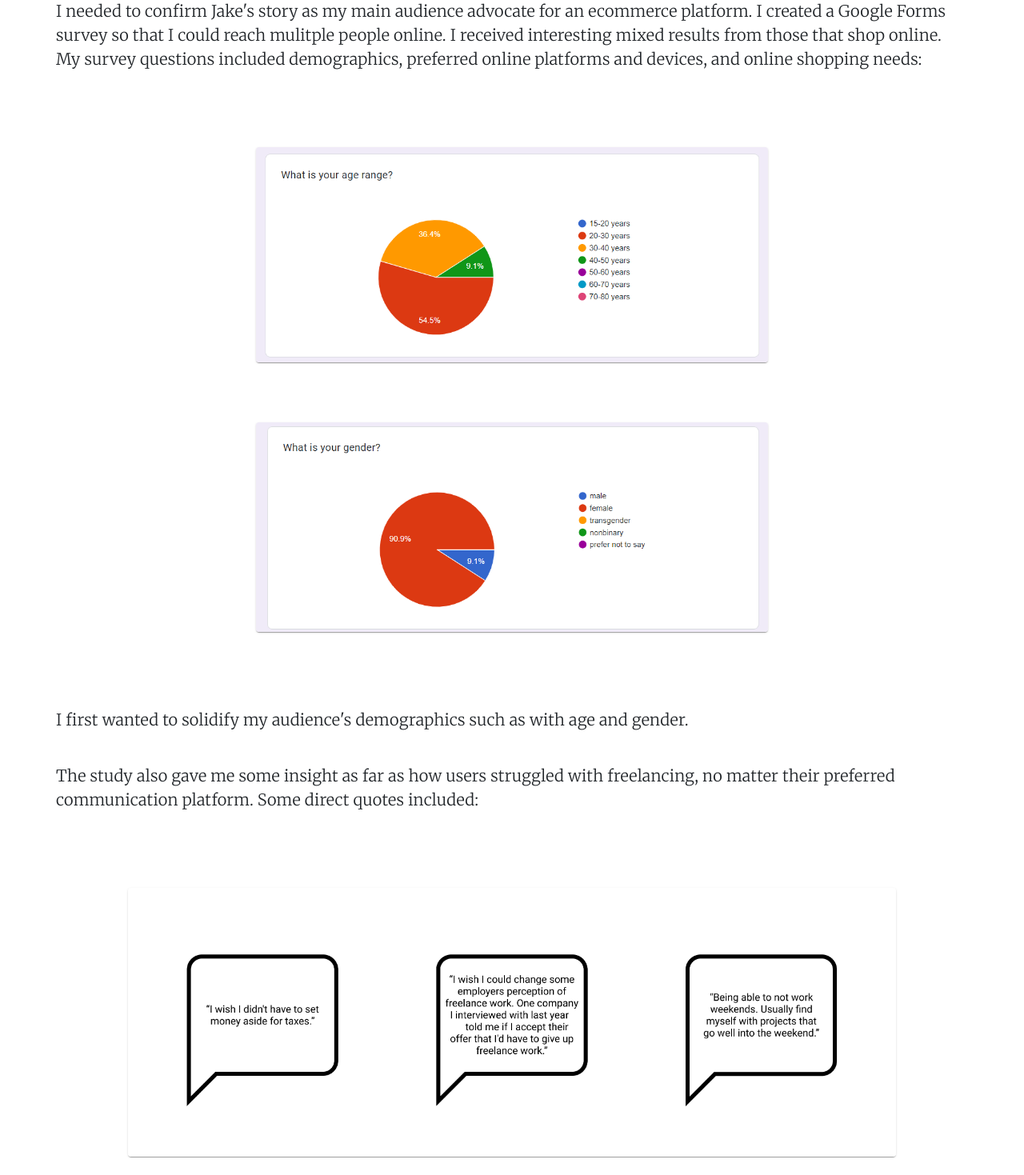
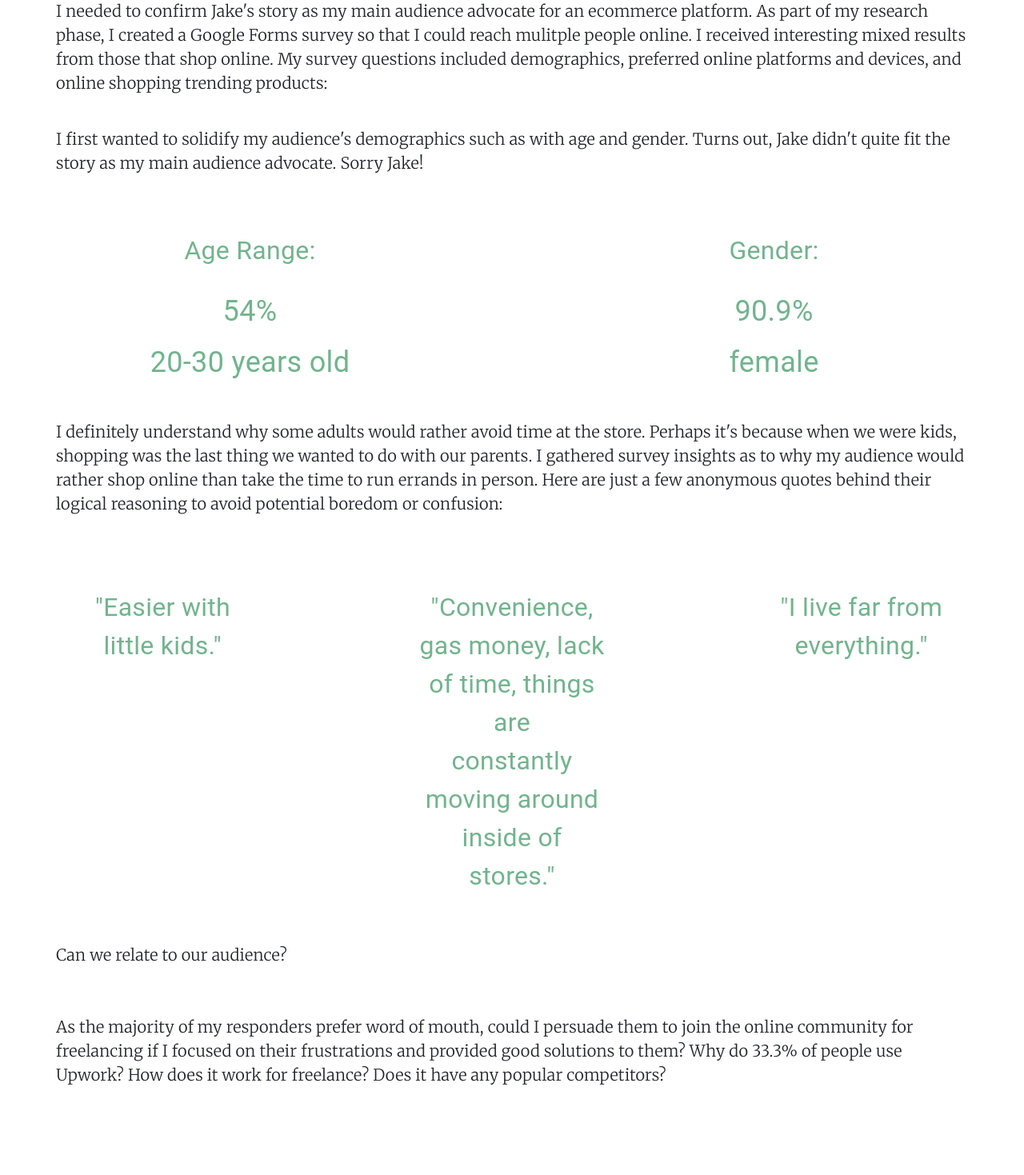
Before and after one commit to aubreyjonescreatives/ux-ui-portfolio, a React (Create React App) app: page /appareldesignscasestudy in a window 1280 px wide. Shown: the part 2380-3849 px from the top of the page at 80% size. Built offline with nearby package versions, Linux system fonts and the light colour scheme.

Commit message:
added more audience demographics

```diff
--- a/src/Pages/ApparelDesigns.js
+++ b/src/Pages/ApparelDesigns.js
@@ -71,6 +71,49 @@ padding: '0px'
 
 }
 
+const age = {
+  border: '1px solid #71B48D'
+}
+
+const gender = {
+  border: '1px solid #71B48D'
+}
+
+const ageRange = {
+  padding: '50px 70px 20px 70px',
+  textAlign: 'center',
+  fontSize: '32px',
+  color: '#71B48D',
+}
+
+const ageNumbers = {
+  padding: '5px 70px',
+  textAlign: 'center',
+  fontSize: '36px',
+  color: '#71B48D',
+}
+
+const genderTitle = {
+  padding: '50px 70px 20px 70px',
+  textAlign: 'center',
+  fontSize: '32px',
+  color: '#71B48D',
+}
+
+const genderMajority = {
+  padding: '5px 70px',
+  textAlign: 'center',
+  fontSize: '36px',
+  color: '#71B48D',
+}
+
+
+const commonReasons = {
+  padding: '40px 70px',
+fontSize: '20px',
+fontFamily: 'Merriweather',
+}
+
 
 const headerStylesA = {
   margin: '0px auto',
@@ -291,7 +334,7 @@ fontWeight: '500'
 const cardStylesB = {
   margin: '75px auto 75px auto',
   display: 'block',
-  width: '50%',
+  width: '40%',
   fontFamily: 'Merriweather',
 fontWeight: '500'
 
@@ -419,49 +462,95 @@ fishing, and hiking.</Typography>
 <Typography sx={titleB}>Research Survey</Typography>
 
 <Typography sx={paragraphB}>I needed to confirm Jake's story as my main audience advocate for an ecommerce platform.
-I created a Google Forms survey so that I could reach mulitple people online. I received
+As part of my research phase, I created a Google Forms survey so that I could reach mulitple people online. I received
 interesting mixed results from those that shop online. My survey questions included demographics, preferred online platforms and devices, and
-online shopping needs:</Typography>
-
-
-<Card sx={cardStylesB}>
-      <CardMedia
-        component="img"
-        alt="Age Results from Survey"
-        image={ResearchSurveyAge}
-      />
-
-
-    </Card>
-
-<Card sx={cardStylesB}>
-      <CardMedia
-        component="img"
-        alt="Gender Results from Survey"
-        image={ResearchSurveyGender}
-      />
-
-
-    </Card>
-
-
-    <Typography sx={paragraphB}>I first wanted to solidify my audience's demographics such as with age and gender.</Typography>
-
-
-
-    <Typography sx={paragraphB}>The study also gave me some insight as far as how users struggled with freelancing, no matter their preferred communication
-    platform. Some direct quotes included:</Typography>
-
-
-    <Card sx={cardquoteStylesB}>
-      <CardMedia
-        component="img"
-        alt="User Quotes"
-        image={UserQuote}
-      />
-
-
-    </Card>
+online shopping trending products:</Typography>
+
+<Typography sx={paragraphB}>I first wanted to solidify my audience's demographics such as with age and gender. Turns out, Jake
+didn't quite fit the story as my main audience advocate. Sorry Jake!</Typography>
+
+
+<Row>
+
+<Col >
+  <Container sx={age}>
+  <Typography sx={ageRange}>
+    Age Range:
+  </Typography>
+  <Typography sx={ageNumbers}>
+    54%
+  </Typography>
+  <Typography sx={ageNumbers}>
+    20-30 years old
+  </Typography>
+  </Container>
+  </Col>
+
+
+  <Col>
+    <Container sx={gender}>
+  <Typography sx={genderTitle}>
+    Gender:
+  </Typography>
+  <Typography sx={genderMajority}>
+    90.9%
+  </Typography>
+  <Typography sx={genderMajority}>
+    female
+  </Typography>
+  </Container>
+  </Col>
+
+
+    </Row>
+
+    <Typography sx={commonReasons}>
+    I definitely understand why some adults would rather avoid time at the store. Perhaps it's
+    because when we were kids, shopping was the last thing we wanted to do with our
+    parents. I gathered survey insights as to why my audience would rather shop online than take
+    the time to run errands in person. Here are just a few anonymous quotes behind their logical
+    reasoning to avoid potential boredom or confusion:
+  </Typography>
+
+
+    <Row>
+
+<Col >
+  <Container sx={age}>
+  <Typography sx={ageRange}>
+  "Easier with little kids."
+  </Typography>
+  </Container>
+  </Col>
+
+  <Col >
+  <Container sx={age}>
+  <Typography sx={ageRange}>
+  "Convenience, gas money, lack of time, things are <br/>
+    constantly moving around inside of stores."
+  </Typography>
+  </Container>
+  </Col>
+
+  <Col >
+  <Container sx={age}>
+  <Typography sx={ageRange}>
+  "I live far from everything."
+  </Typography>
+  </Container>
+  </Col>
+
+
+    </Row>
+
+
+    <Typography sx={commonReasons}>
+    Can we relate to our audience?
+  </Typography>
+
+
+
+
 
     <Typography sx={paragraphB}>As the majority of my responders prefer word of mouth, could I persuade them to join the online community for
     freelancing if I focused on their frustrations and provided good solutions to them? Why do 33.3% of people use Upwork? How does it work for freelance?
```
